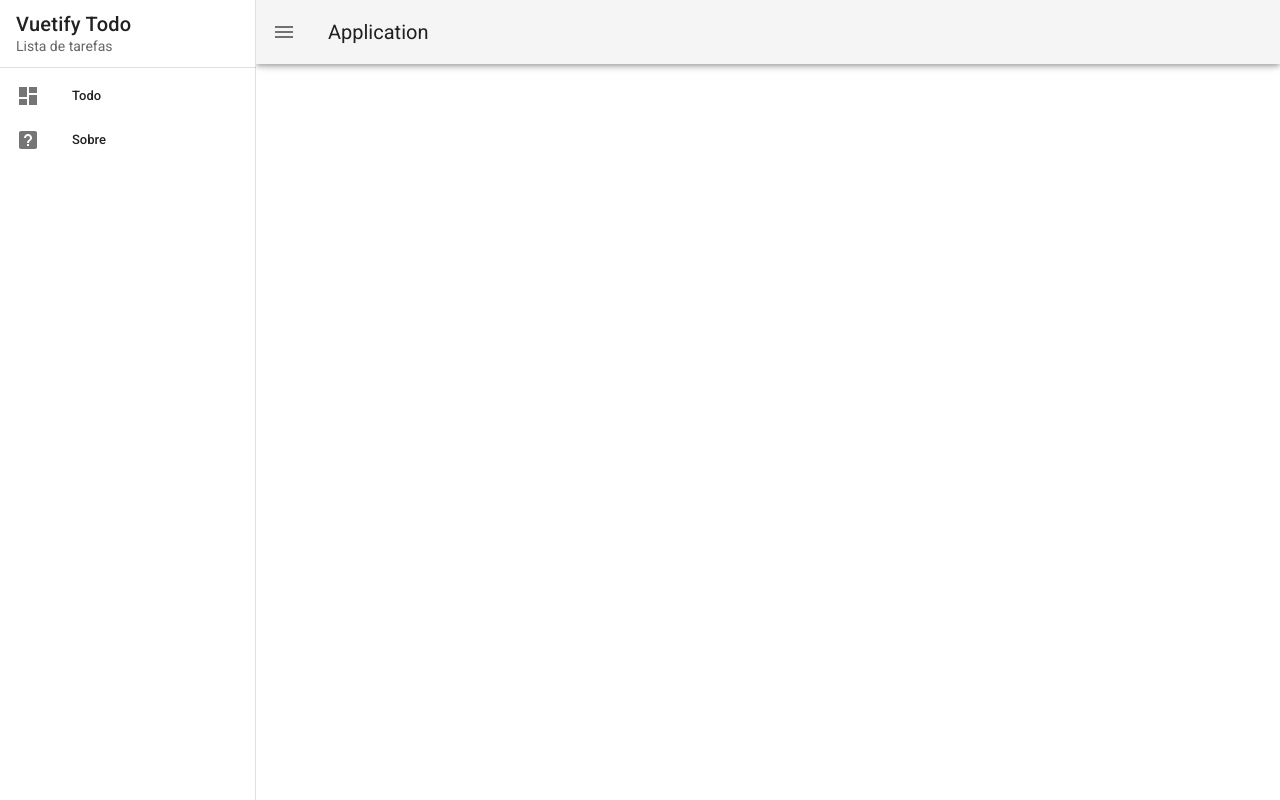
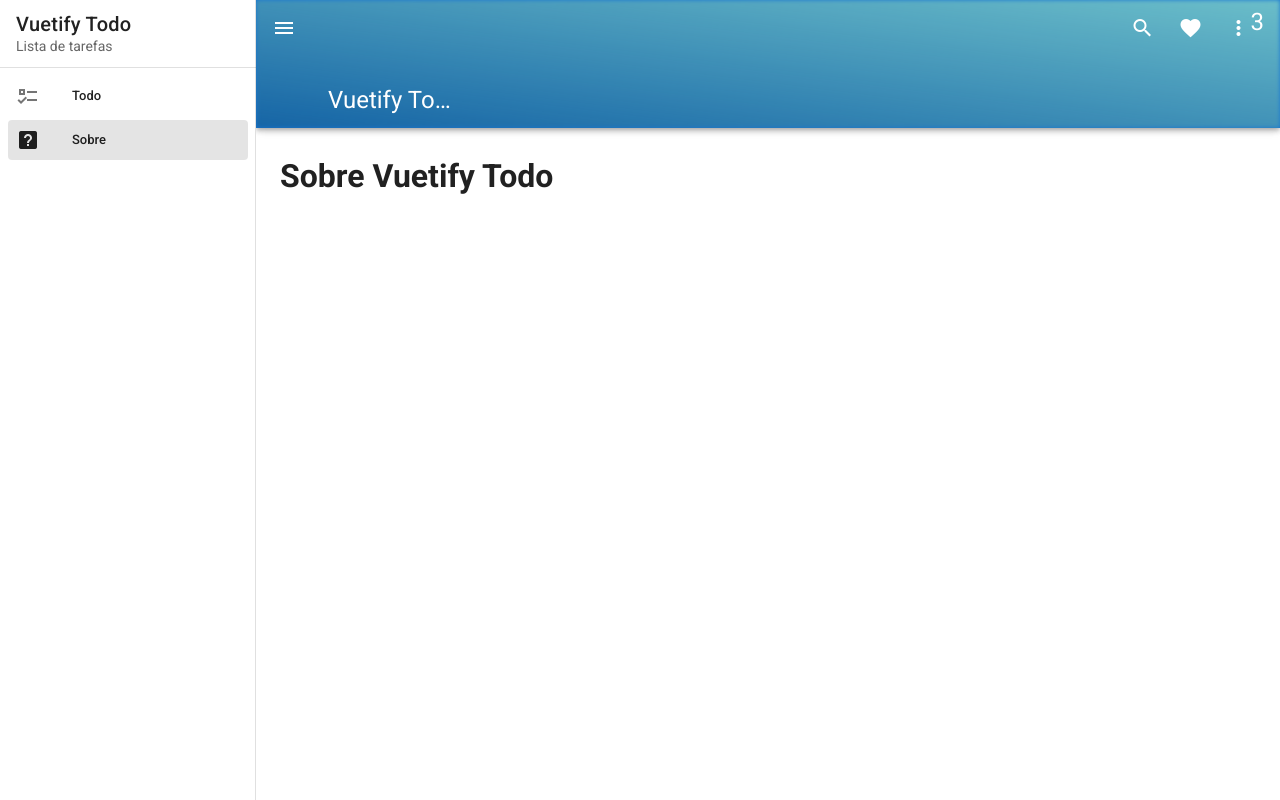
Before and after one commit to desdiogo/vuetify_todo, a Vue app: page /#/about in a window 1280 px wide. Built offline with nearby package versions, Linux system fonts and the light colour scheme.

Commit message:
layout pages e routes

```diff
--- a/src/App.vue
+++ b/src/App.vue
@@ -3,19 +3,15 @@
     <v-navigation-drawer v-model="drawer" app>
       <v-list-item>
         <v-list-item-content>
-          <v-list-item-title class="title">
-            Vuetify Todo
-          </v-list-item-title>
-          <v-list-item-subtitle>
-            Lista de tarefas
-          </v-list-item-subtitle>
+          <v-list-item-title class="title"> Vuetify Todo </v-list-item-title>
+          <v-list-item-subtitle> Lista de tarefas </v-list-item-subtitle>
         </v-list-item-content>
       </v-list-item>
 
       <v-divider></v-divider>
 
       <v-list dense nav>
-        <v-list-item v-for="item in items" :key="item.title" link>
+        <v-list-item v-for="item in items" :key="item.title" :to="item.to" link>
           <v-list-item-icon>
             <v-icon>{{ item.icon }}</v-icon>
           </v-list-item-icon>
@@ -27,14 +23,41 @@
       </v-list>
     </v-navigation-drawer>
 
-    <v-app-bar app>
+    <v-app-bar
+      app
+      color="primary"
+      dark
+      src="tatry.jpg"
+      prominent
+    >
+      <template v-slot:img="{ props }">
+        <v-img
+          v-bind="props"
+          gradient="to top right, rgba(19,84,122,.5), rgba(128,208,199,.8)"
+        ></v-img>
+      </template>
+
       <v-app-bar-nav-icon @click="drawer = !drawer"></v-app-bar-nav-icon>
 
-      <v-toolbar-title>Application</v-toolbar-title>
+      <v-app-bar-title>Vuetify Todo</v-app-bar-title>
+
+      <v-spacer></v-spacer>
+
+      <v-btn icon>
+        <v-icon>mdi-magnify</v-icon>
+      </v-btn>
+
+      <v-btn icon>
+        <v-icon>mdi-heart</v-icon>
+      </v-btn>
+
+      <v-btn icon>
+        <v-icon>mdi-dots-vertical</v-icon>
+      </v-btn>3
     </v-app-bar>
 
     <v-main>
-      <!--  -->
+      <router-view></router-view>
     </v-main>
   </v-app>
 </template>
@@ -44,8 +67,8 @@ export default {
   data: () => ({
     drawer: null,
     items: [
-      { title: "Todo", icon: "mdi-view-dashboard" },
-      { title: "Sobre", icon: "mdi-help-box" },
+      { title: "Todo", icon: "mdi-format-list-checks", to: "/" },
+      { title: "Sobre", icon: "mdi-help-box", to: "/about" },
     ],
   }),
 };
--- a/src/router/index.js
+++ b/src/router/index.js
@@ -1,14 +1,14 @@
 import Vue from 'vue'
 import VueRouter from 'vue-router'
-import Home from '../views/Home.vue'
+import Todo from '../views/Todo'
 
 Vue.use(VueRouter)
 
 const routes = [
   {
     path: '/',
-    name: 'Home',
-    component: Home
+    name: 'Todo',
+    component: Todo
   },
   {
     path: '/about',
--- a/src/views/About.vue
+++ b/src/views/About.vue
@@ -1,5 +1,5 @@
 <template>
-  <div class="about">
-    <h1>This is an about page</h1>
+  <div class="about pa-6">
+    <h1>Sobre Vuetify Todo</h1>
   </div>
 </template>
--- a/src/views/Home.vue
+++ /dev/null
@@ -1,18 +0,0 @@
-<template>
-  <div class="home">
-    <img alt="Vue logo" src="../assets/logo.png">
-    <HelloWorld msg="Welcome to Your Vue.js App"/>
-  </div>
-</template>
-
-<script>
-// @ is an alias to /src
-import HelloWorld from '@/components/HelloWorld.vue'
-
-export default {
-  name: 'Home',
-  components: {
-    HelloWorld
-  }
-}
-</script>
--- /dev/null
+++ b/src/views/Todo.vue
@@ -0,0 +1,12 @@
+<template>
+  <div class="home pa-6">
+    <h1>Todo Page</h1>
+  </div>
+</template>
+
+<script>
+
+export default {
+  name: 'Home',
+}
+</script>
```
Also changed, not shown: public/tatry.jpg (added).
